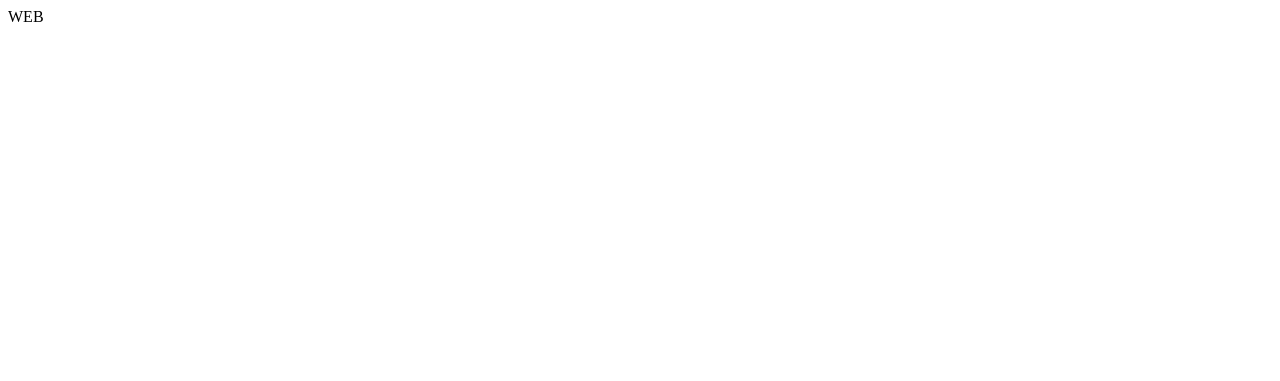
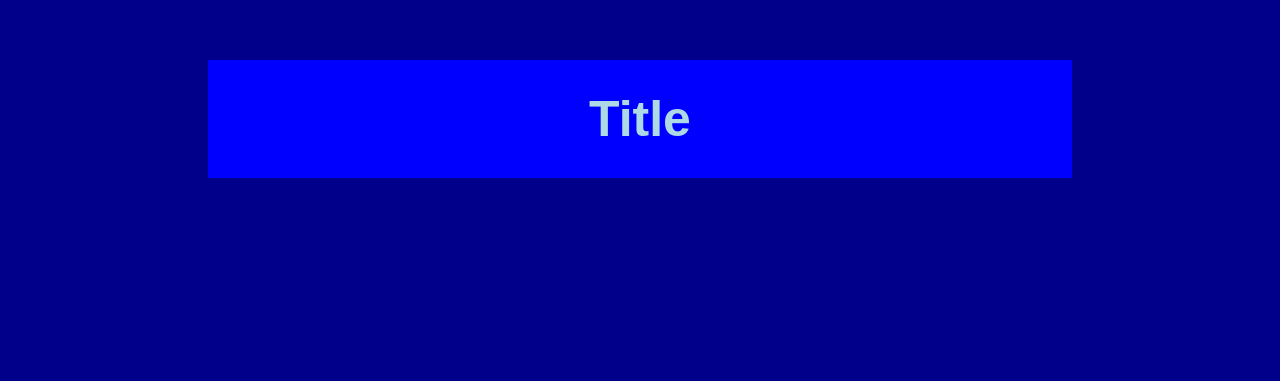
Before and after one commit to automobilauto/automobilauto.github.io, a plain HTML site: page index.html in a window 1280 px wide. Drawn offline with Linux system fonts and the light colour scheme.

Commit message:
Create index.html with initial content and styles
Added basic HTML structure with styling.

```diff
--- a/index.html
+++ b/index.html
@@ -1 +1,31 @@
-WEB
+<!DOCTYPE html>
+<html lang="en">
+<head>
+    <meta charset="UTF-8">
+    <meta name="viewport" content="width=device-width, initial-scale=1.0">
+    <title>Document</title>
+</head>
+<body>
+    <style>
+        h1 {
+            color: lightblue;
+            font-size: 50px;
+            font-family: Arial, Helvetica, sans-serif;
+            background-color: blue;
+            text-align: center;
+
+            margin: 200px;
+            margin-top: 60px;
+            padding: 30px;
+
+        }
+        body {
+            background-color: darkblue;
+        }
+    </style>
+
+    <h1>Title</h1>
+
+
+</body>
+</html>
```
